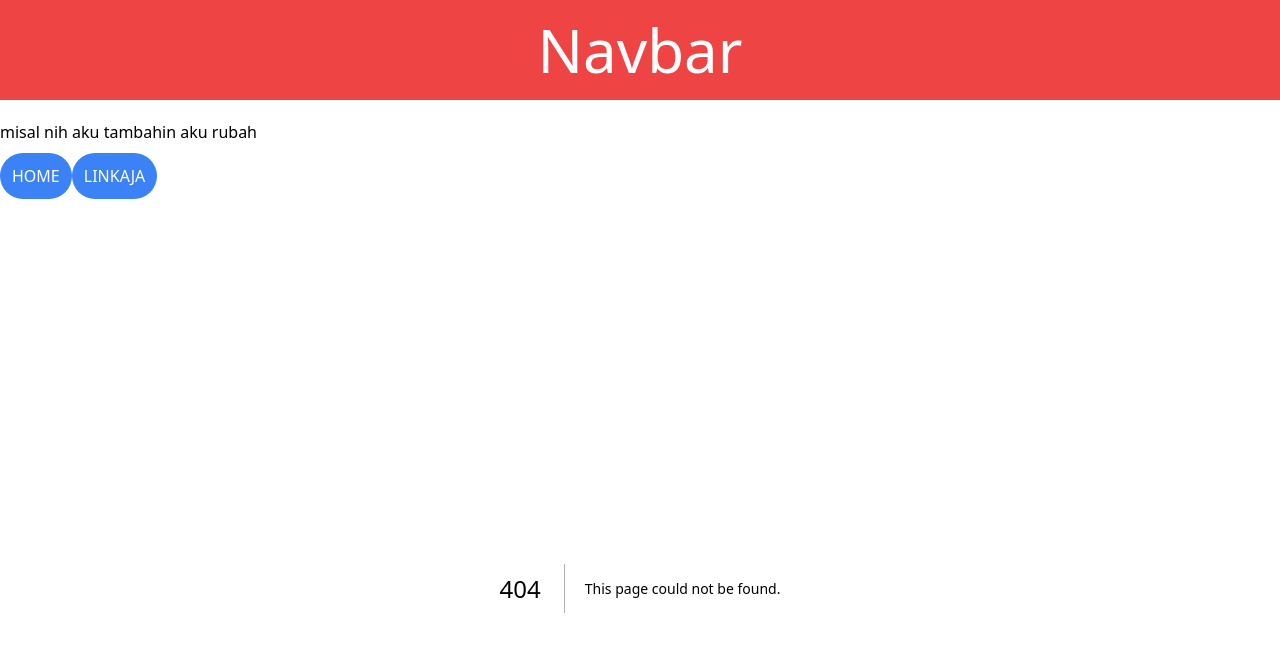
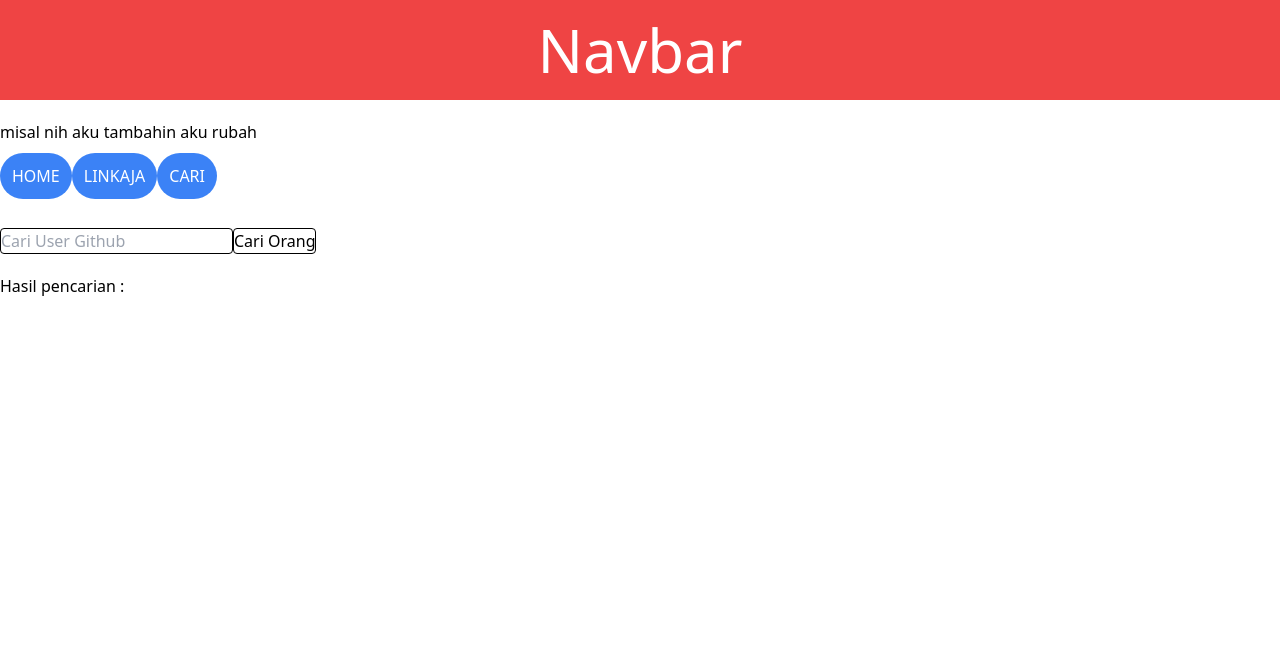
Before and after one commit to dikarizki55/nextjsaaa, a Next.js app: page /cari in a window 1280 px wide. Before the commit this address had no page. Shown: the top 652 px of the page. Built offline with nearby package versions, Linux system fonts and the light colour scheme; no server answers.

Commit message:
fetch api server side and client side

```diff
--- /dev/null
+++ b/app/cari/[slug]/page.tsx
@@ -0,0 +1,18 @@
+import React from 'react'
+
+async function getData(param:string) {
+  const res = await fetch(`https://api.github.com/users/${param}`)
+  return res.json()
+}
+
+export default async function DetailCari({params}:{params:{slug:string}}) {
+  const data = await getData(params.slug)
+  return (
+    <div>
+      <p>Detail User : {params.slug}</p>
+      <div>
+        {JSON.stringify(data)}
+      </div>
+    </div>
+  )
+}
--- /dev/null
+++ b/app/cari/page.tsx
@@ -0,0 +1,24 @@
+"use client"
+import React, { useState } from 'react'
+import SectionResult from './sectionResult'
+
+export default function Cari() {
+
+    const [query, setQuery] = useState('')
+
+    const onSearch=(e:any)=>{
+        e.preventDefault()
+        const inputQuery = e.target[0].value;
+        setQuery(inputQuery)
+    }
+
+  return (
+    <div>
+        <form onSubmit={onSearch}>
+            <input type="text" className='border rounded border-black' placeholder='Cari User Github'/>
+            <button className='border border-black rounded'>Cari Orang</button>
+        </form>
+        <SectionResult query={query}/>
+    </div>
+  )
+}
--- /dev/null
+++ b/app/cari/sectionResult.tsx
@@ -0,0 +1,20 @@
+import React from 'react'
+import useSWR from 'swr'
+
+const fetcher = (url:string) => fetch(url).then(res => res.json())
+
+interface Props{
+    query:string,
+}
+
+export default function SectionResult({query}:Props) {
+    const {data} = useSWR(`https://api.github.com/search/users?q=${query}`, fetcher)
+  return (
+    <div>
+        <p className='mt-5'>Hasil pencarian : {query}</p>
+        <div>
+            {JSON.stringify(data)}
+        </div>
+    </div>
+  )
+}
--- a/app/component/Navbar.tsx
+++ b/app/component/Navbar.tsx
@@ -3,11 +3,12 @@ import Link from 'next/link'
 
 export default function Navbar() {
   return (
-    <div>
+    <div className='mb-10'>
       <div className='w-100 bg-red-500 text-white text-center text-6xl p-5'>Navbar</div>
       <p className='mb-5 mt-5'>misal nih aku tambahin aku rubah</p>
       <Link href="/" className="bg-blue-500 p-3 hover:bg-gray-500 transition-all duration-1000 hover:transition-all hover:duration-1000 rounded-full text-white uppercase">Home</Link>
       <Link href="/default" className="bg-blue-500 p-3 hover:bg-gray-500 transition-all duration-1000 hover:transition-all hover:duration-1000 rounded-full text-white uppercase">linkaja</Link>
+      <Link href="/cari" className="bg-blue-500 p-3 hover:bg-gray-500 transition-all duration-1000 hover:transition-all hover:duration-1000 rounded-full text-white uppercase">cari</Link>
 
     </div>
 
--- a/package.json
+++ b/package.json
@@ -19,6 +19,7 @@
     "postcss": "8.4.29",
     "react": "18.2.0",
     "react-dom": "18.2.0",
+    "swr": "^2.2.2",
     "tailwindcss": "3.3.3",
     "typescript": "5.2.2"
   }
```
Also changed, not shown: 1 other file (tests, documents, lock files or other folders).
